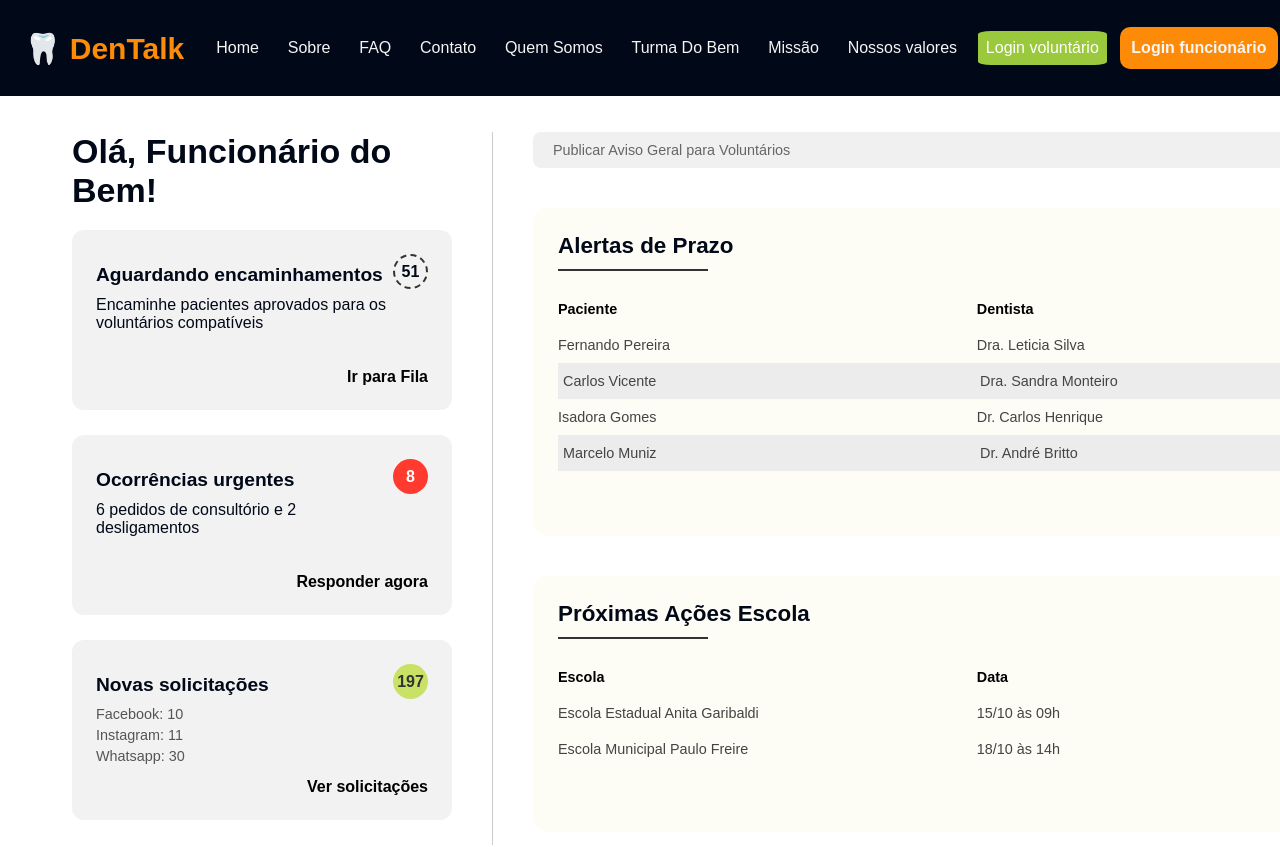
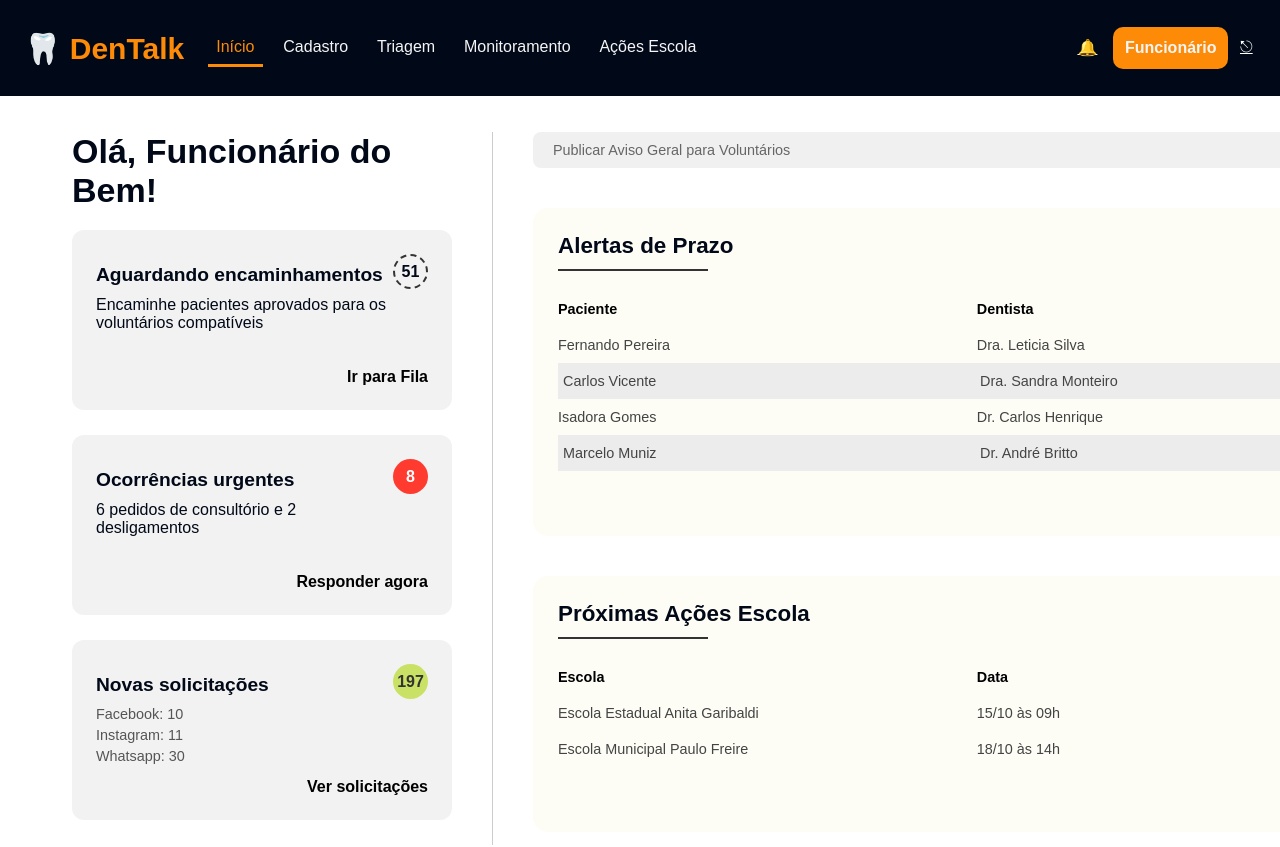
Before and after one commit to Moonnax/Dentalk, a React (Vite) app: page / in a window 1280 px wide. Shown: the top 847 px of the page. Built offline with nearby package versions, Linux system fonts and the light colour scheme.

Commit message:
Header do funcionário

```diff
--- a/src/App.tsx
+++ b/src/App.tsx
@@ -1,4 +1,3 @@
-import Home from './pages/Home/Home'
 import Finicio from './pages/Funcionario/Finicio/Finicio';
 
 function App() {
--- /dev/null
+++ b/src/components/HeaderFuncionario/HeaderFuncionario.css
@@ -0,0 +1,100 @@
+/* HEADER */
+header{
+    background-color:#010817;
+    height: 6rem;
+    font-family: Arial, Helvetica, sans-serif;
+    display: flex;
+    align-items: center;
+
+}
+
+.menu-toggle{
+    display: none;
+}
+
+#nav{
+    display: flex;
+    justify-content: flex-end;
+    background-color:#010817;
+}
+
+#area-button-f{
+    background-color: #fd8b08;
+    color: whitesmoke;
+    padding: 0.735rem;
+    display: inline-block;
+    border-radius: 10px;
+    margin-right: 0.735rem;
+    font-weight: 550;
+    font-size: 1rem;
+    text-decoration: none;
+    padding: 0.735rem;
+
+}
+
+
+.menu{
+    display: flex;
+    list-style: none;
+    gap: 0.8rem;
+}
+
+.menu-item {
+    white-space: nowrap;
+    font-family: Arial, Helvetica, sans-serif;
+    font-size: 1rem;
+    font-weight: 500;
+    text-decoration: none;
+    background-color: #010817;
+    color: whitesmoke;
+    padding: 0.5rem;
+    display: inline-block;
+}
+
+.menu-item.active {
+    color: #fd8b08;
+    border-bottom: 3px solid #fd8b08;
+}
+
+.menu-item:hover {
+    color: #fd8b08;
+}
+
+.logo{
+    padding: 0 1.5rem;
+}
+
+.logo a{
+    color: #fd8b08;
+    text-decoration: none;
+}
+
+.logo h1{
+    background-color: transparent;
+    font-size: 1.875rem;
+    display: flex;
+    align-items: center;
+    gap: 0.3rem;
+    white-space: nowrap;
+}
+
+.logout-icon {
+    margin-top: 0.275rem;
+    width: 1.5rem;
+    height: 1.5rem;
+    color: white;
+    margin-right: 1rem;
+
+}
+
+.bell-icon{
+    margin-left: auto;
+    margin-top: 0.275rem;
+    margin-right: 0.735rem;
+    width: 1.5rem;
+    height: 1.5rem;
+    color: white;
+
+}
+
+/* FIM header */
--- /dev/null
+++ b/src/components/HeaderFuncionario/HeaderFuncionario.tsx
@@ -0,0 +1,66 @@
+import "./HeaderFuncionario.css";
+
+function HeaderFincionario() {
+  return (
+    <header>
+      <div className="logo">
+        <a href="/areaFuncionario">
+          <h1>🦷 DenTalk</h1>
+        </a>
+      </div>
+
+      <button id="menuToggle" className="menu-toggle">
+        {/* ícone placeholder (lucide depois) */}
+        <span>☰</span>
+      </button>
+
+      <nav id="nav">
+        <ul className="menu">
+          <li>
+            <a className="menu-item active" href="/areaFuncionario">
+              Início
+            </a>
+          </li>
+
+          <li>
+            <a className="menu-item" href="/cadastrof">
+              Cadastro
+            </a>
+          </li>
+
+          <li>
+            <a className="menu-item" href="/triagemf">
+              Triagem
+            </a>
+          </li>
+
+          <li>
+            <a className="menu-item" href="/monitoramento">
+              Monitoramento
+            </a>
+          </li>
+
+          <li>
+            <a className="menu-item" href="/acoesescolaf">
+              Ações Escola
+            </a>
+          </li>
+        </ul>
+      </nav>
+
+      <a href="/monitoramento" className="bell-icon">
+        🔔
+      </a>
+
+      <div className="menu-item" id="area-button-f">
+        Funcionário
+      </div>
+
+      <a href="/" className="logout-icon">
+        ⎋
+      </a>
+    </header>
+  );
+}
+
+export default HeaderFincionario;
--- a/src/pages/Funcionario/Finicio/Finicio.tsx
+++ b/src/pages/Funcionario/Finicio/Finicio.tsx
@@ -1,11 +1,11 @@
-import Header from "../../../components/Header/Header";
+import HeaderFincionario from "../../../components/HeaderFuncionario/HeaderFuncionario";
 import Footer from "../../../components/Footer/Footer";
 import "./Finicio.css";
 
 function Finicio() {
   return (
     <>
-      <Header />
+      <HeaderFincionario />
 
       <main className="dashboard_container">
         <aside className="coluna_esquerda">
```
